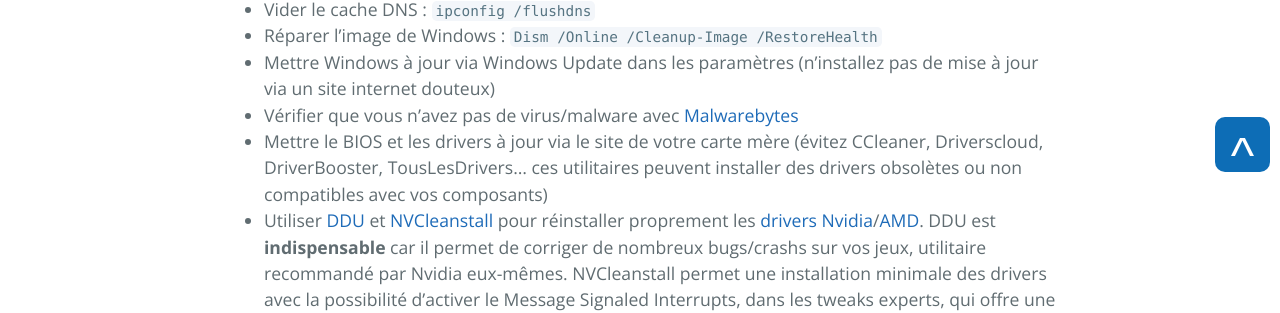
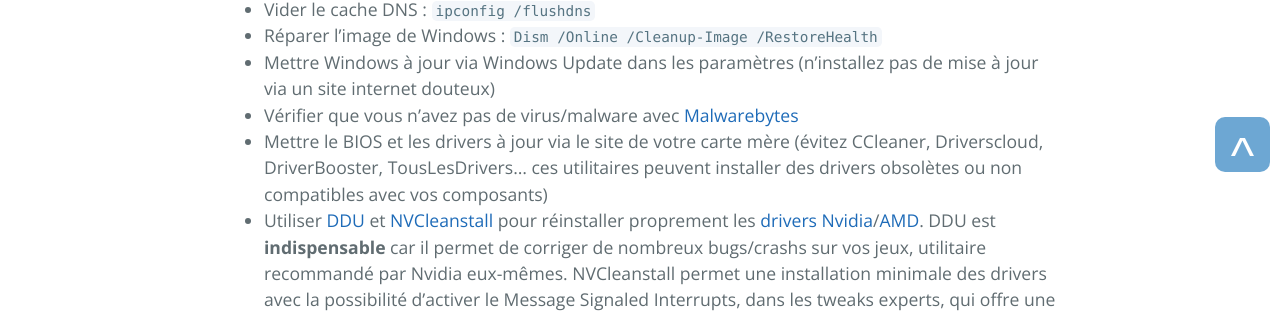
Before and after one commit to PouletEnSlip/pouletenslip.github.io, a Jekyll site: the page built from pages/opti/index.md, in a window 1280 px wide. Shown: the part 718-1031 px from the top of the page. Built offline with Jekyll 4.4.1, drawn with Linux system fonts in a browser that asks for light colours; comment, search, counter and statistics services are not loaded.

Commit message:
Update styleOpti.css

```diff
--- a/css/styleOpti.css
+++ b/css/styleOpti.css
@@ -70,7 +70,7 @@
   font-size: 50px;
   font-family: Arial;
   color: white;
-  background-color: rgb(13, 109, 182);
+  background-color: rgba(13, 109, 182, 0.6);
   border: none;
   border-radius: 10px;
   transition: background-color 0.2s ease 0s;
```
